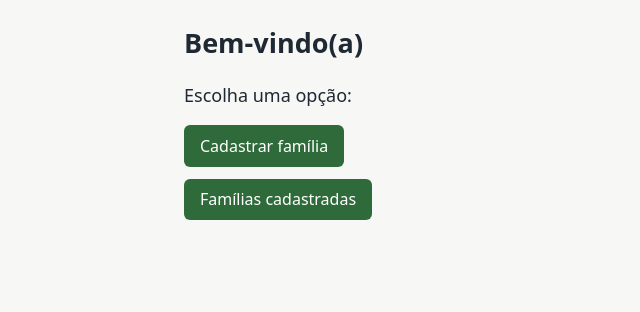
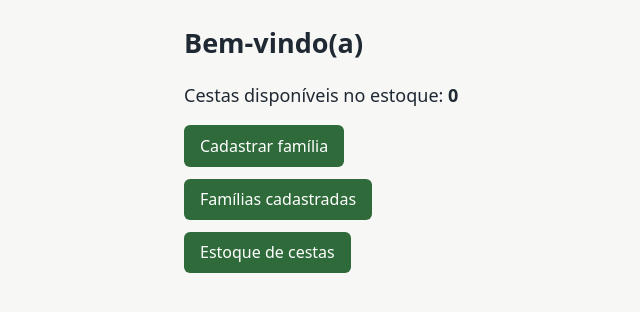
Before and after one commit to LuizHenrique61/gestao-distribuicao-cestas-basicas, a Flask app: page / in a window 1280 px wide. Shown: the part 93-405 px from the top of the page, without its empty margins (96-736 px from the left). Run offline with Flask 3, Linux system fonts and the light colour scheme; data comes from the database, SQL or seed files in the repository.

Commit message:
feat: registro de entregas com baixa automática no estoque (RF02 e RF03)
Co-Authored-By: Claude Opus 5.5 <noreply@anthropic.com>
Claude-Session: https://claude.ai/code/session_019PjocVccMyugWcnrepRgXo

```diff
--- /dev/null
+++ b/app/repositories/estoque_repository.py
@@ -0,0 +1,15 @@
+"""Acesso aos dados da tabela estoque (registro único id_estoque = 1)."""
+from app.repositories.database import get_db
+
+
+def obter_quantidade() -> int:
+    linha = get_db().execute("SELECT quantidade_disponivel FROM estoque WHERE id_estoque = 1").fetchone()
+    return linha["quantidade_disponivel"]
+
+
+def alterar_quantidade(variacao: int) -> None:
+    get_db().execute(
+        "UPDATE estoque SET quantidade_disponivel = quantidade_disponivel + ?, "
+        "data_atualizacao = DATE('now') WHERE id_estoque = 1",
+        (variacao,),
+    )
--- a/app/routes.py
+++ b/app/routes.py
@@ -1,14 +1,14 @@
 """Camada de apresentação: rotas e telas usadas pelos voluntários."""
-from flask import Blueprint, flash, redirect, render_template, request, url_for
+from flask import Blueprint, abort, flash, redirect, render_template, request, url_for
 
-from app.services import ValidacaoErro, familia_service
+from app.services import ValidacaoErro, entrega_service, familia_service
 
 bp = Blueprint("main", __name__)
 
 
 @bp.route("/")
 def index():
-    return render_template("index.html")
+    return render_template("index.html", estoque=entrega_service.quantidade_em_estoque())
 
 
 # RF01 - cadastro de famílias
@@ -32,3 +32,34 @@ def nova_familia():
         except ValidacaoErro as erro:
             flash(str(erro), "erro")
     return render_template("familia_form.html", dados=request.form)
+
+
+@bp.route("/familias/<int:id_familia>")
+def detalhe_familia(id_familia):
+    familia = familia_service.buscar_familia(id_familia)
+    if familia is None:
+        abort(404)
+    return render_template("familia_detalhe.html", familia=familia, estoque=entrega_service.quantidade_em_estoque())
+
+
+# RF02 e RF03 - registro de entrega com baixa no estoque
+@bp.route("/familias/<int:id_familia>/entregas", methods=["POST"])
+def registrar_entrega(id_familia):
+    try:
+        entrega_service.registrar_entrega(id_familia, request.form.get("quantidade_cestas"), request.form.get("observacao"))
+        flash("Entrega registrada e estoque atualizado.", "sucesso")
+    except ValidacaoErro as erro:
+        flash(str(erro), "erro")
+    return redirect(url_for("main.detalhe_familia", id_familia=id_familia))
+
+
+@bp.route("/estoque", methods=["GET", "POST"])
+def estoque():
+    if request.method == "POST":
+        try:
+            entrega_service.adicionar_ao_estoque(request.form.get("quantidade"))
+            flash("Entrada de cestas registrada.", "sucesso")
+            return redirect(url_for("main.estoque"))
+        except ValidacaoErro as erro:
+            flash(str(erro), "erro")
+    return render_template("estoque.html", quantidade=entrega_service.quantidade_em_estoque())
--- /dev/null
+++ b/app/services/entrega_service.py
@@ -0,0 +1,49 @@
+"""Regras de negócio de entregas e estoque (RF02 e RF03)."""
+from app.repositories import entrega_repository, estoque_repository, familia_repository
+from app.repositories.database import get_db
+from app.services import ValidacaoErro
+
+
+def _inteiro_positivo(valor, campo: str) -> int:
+    try:
+        numero = int(valor)
+    except (TypeError, ValueError):
+        raise ValidacaoErro(f"{campo} deve ser um número.")
+    if numero <= 0:
+        raise ValidacaoErro(f"{campo} deve ser maior que zero.")
+    return numero
+
+
+def registrar_entrega(id_familia: int, quantidade_cestas, observacao: str | None = None) -> int:
+    """Registra a entrega, dá baixa no estoque e marca a família como atendida.
+
+    Tudo acontece na mesma transação: se uma etapa falhar, nada é gravado.
+    """
+    quantidade_cestas = _inteiro_positivo(quantidade_cestas, "A quantidade de cestas")
+    if familia_repository.buscar(id_familia) is None:
+        raise ValidacaoErro("Família não encontrada.")
+
+    disponivel = estoque_repository.obter_quantidade()
+    if quantidade_cestas > disponivel:
+        raise ValidacaoErro(f"Estoque insuficiente: há {disponivel} cesta(s) disponível(is).")
+
+    db = get_db()
+    try:
+        id_entrega = entrega_repository.inserir(id_familia, quantidade_cestas, (observacao or "").strip() or None)
+        estoque_repository.alterar_quantidade(-quantidade_cestas)
+        familia_repository.atualizar_status(id_familia, "atendida")
+        db.commit()
+    except Exception:
+        db.rollback()
+        raise
+    return id_entrega
+
+
+def adicionar_ao_estoque(quantidade) -> None:
+    quantidade = _inteiro_positivo(quantidade, "A quantidade")
+    estoque_repository.alterar_quantidade(quantidade)
+    get_db().commit()
+
+
+def quantidade_em_estoque() -> int:
+    return estoque_repository.obter_quantidade()
--- a/app/templates/familias.html
+++ b/app/templates/familias.html
@@ -10,7 +10,7 @@
   <tbody>
     {% for f in familias %}
     <tr>
-      <td>{{ f.nome_responsavel }}</td>
+      <td><a href="{{ url_for('main.detalhe_familia', id_familia=f.id_familia) }}">{{ f.nome_responsavel }}</a></td>
       <td>{{ f.quantidade_membros }}</td>
       <td>{{ f.telefone or '—' }}</td>
       <td>{{ f.status }}</td>
--- a/app/templates/index.html
+++ b/app/templates/index.html
@@ -3,10 +3,11 @@
 {% block content %}
 <section>
   <h2>Bem-vindo(a)</h2>
-  <p>Escolha uma opção:</p>
+  <p class="destaque">Cestas disponíveis no estoque: <strong>{{ estoque }}</strong></p>
   <ul class="menu">
     <li><a class="botao" href="{{ url_for('main.nova_familia') }}">Cadastrar família</a></li>
     <li><a class="botao" href="{{ url_for('main.listar_familias') }}">Famílias cadastradas</a></li>
+    <li><a class="botao" href="{{ url_for('main.estoque') }}">Estoque de cestas</a></li>
   </ul>
 </section>
 {% endblock %}
```
Also changed, not shown: app/repositories/entrega_repository.py (added, +10 -0 lines), app/templates/estoque.html (added, +13 -0 lines), app/templates/familia_detalhe.html (added, +23 -0 lines).
